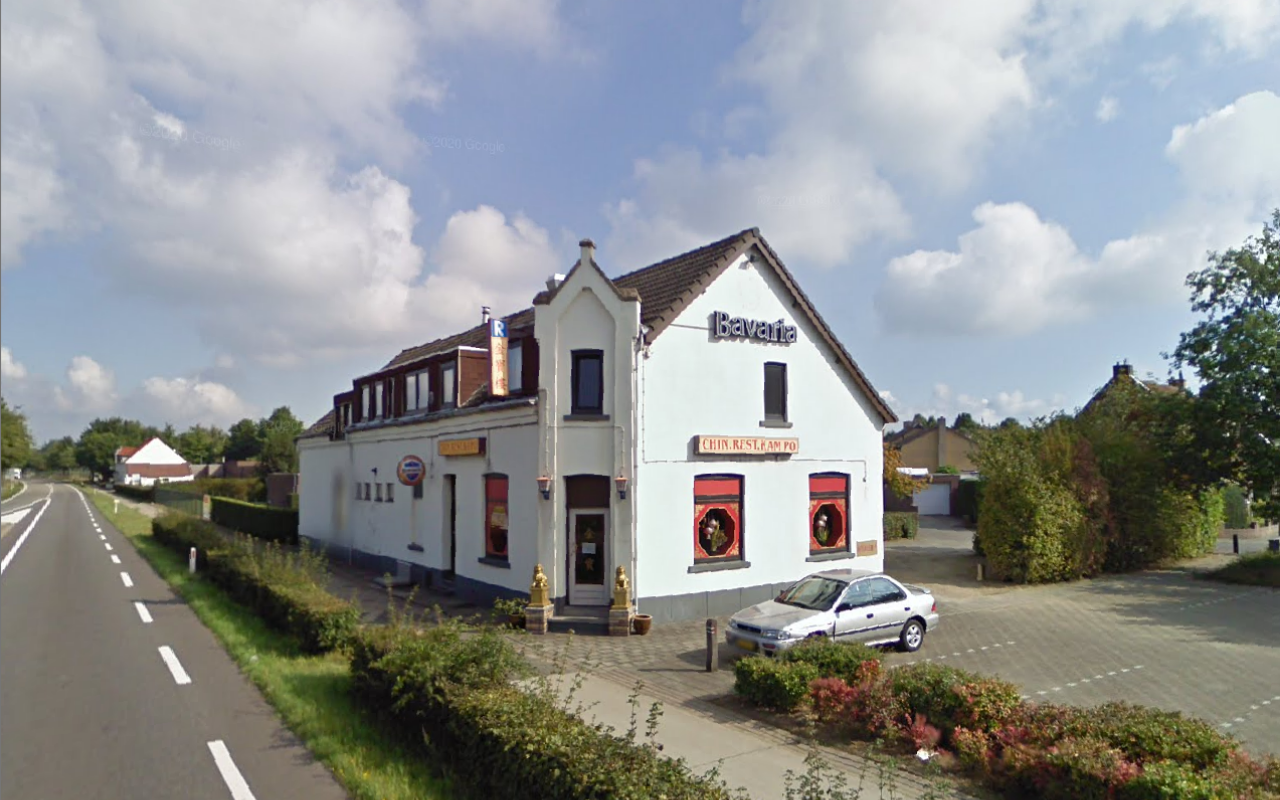
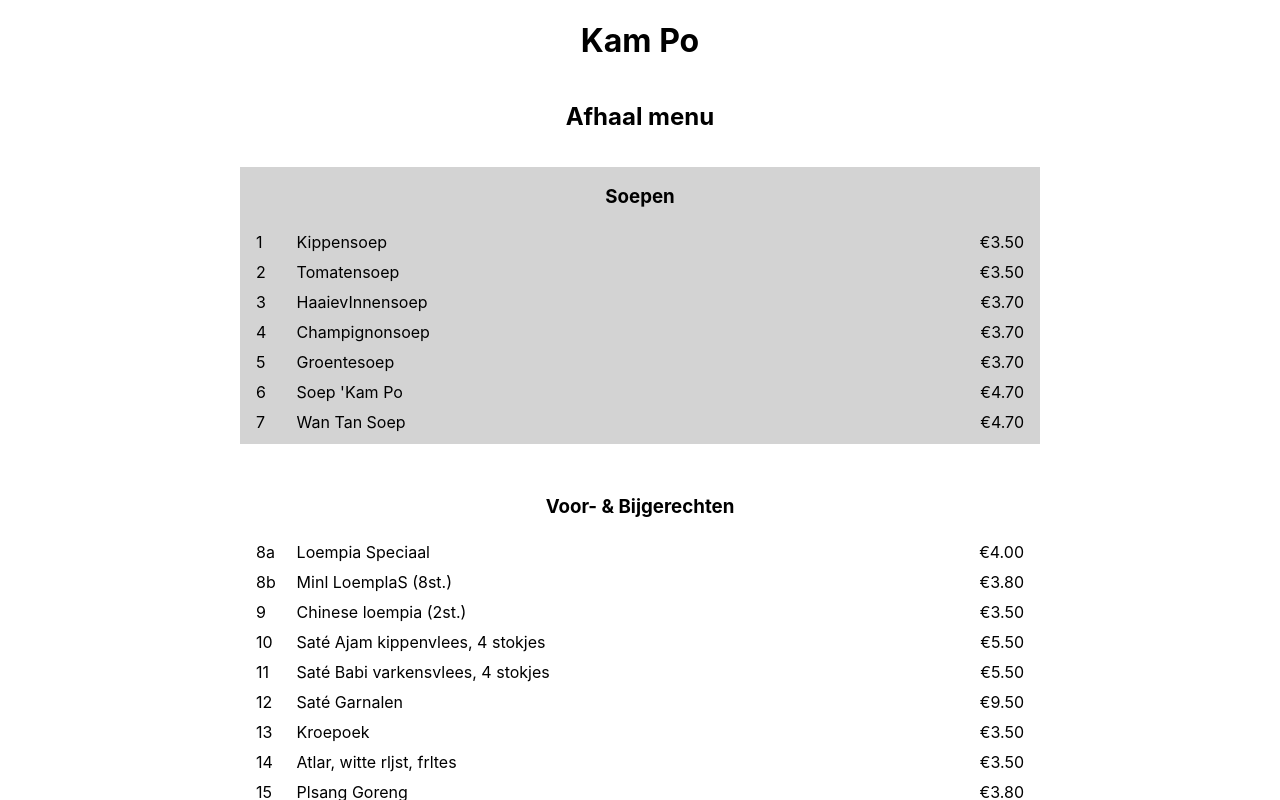
Before and after one commit to J-Segers/restaurant-kam-po, a React (Create React App) app: page /menu in a window 1280 px wide. Shown: the top 800 px of the page. Built offline with nearby package versions, Linux system fonts and the light colour scheme.

Commit message:
react-router-dom toegevoegd voor navigatie

```diff
--- a/package.json
+++ b/package.json
@@ -8,6 +8,7 @@
     "@testing-library/user-event": "^13.5.0",
     "react": "^18.3.1",
     "react-dom": "^18.3.1",
+    "react-router-dom": "^6.26.1",
     "react-scripts": "5.0.1",
     "web-vitals": "^2.1.4"
   },
--- a/src/App.js
+++ b/src/App.js
@@ -2,6 +2,7 @@
 import './App.css';
 import Home from './pages/home/Home';
 import Menu from './pages/menu/Menu';
+import { Route, Routes } from 'react-router-dom';
 
 
 function App() {
@@ -9,8 +10,11 @@
 
   return (
     <div className="App">
-      <Home />
-      <Menu data={data} />
+      <Routes>
+        <Route path="/" element={<Home />} />
+        <Route path="/menu" element={<Menu data={data} />} />
+        <Route path="/contact" element={{}} />
+      </Routes>
     </div>
   );
 }
--- a/src/index.js
+++ b/src/index.js
@@ -3,11 +3,14 @@
 import './index.css';
 import App from './App';
 import reportWebVitals from './reportWebVitals';
+import { BrowserRouter } from 'react-router-dom';
 
 const root = ReactDOM.createRoot(document.getElementById('root'));
 root.render(
   <React.StrictMode>
-    <App />
+    <BrowserRouter>
+      <App />
+    </BrowserRouter>
   </React.StrictMode>
 );
 
--- a/src/pages/home/Home.js
+++ b/src/pages/home/Home.js
@@ -1,6 +1,7 @@
 import React from 'react';
 import hero from '../../assets/restaurant_kampo_rijksweg.png';
 import "./Home.css";
+import { NavLink } from 'react-router-dom';
 
 
 function Home() {
@@ -14,7 +15,7 @@
                 toen wij tijdens de lock down de deuren hebben moeten sluiten van het restaurant hebben wij besloten om voortaan enkel nog te fungeren als afhaalpunt.
             </p>
 
-            <button>afhaal menu bekijken</button>
+            <NavLink to={"/menu"}>afhaal menu bekijken</NavLink>
         </div>
     );
 }
--- a/src/pages/menu/Menu.css
+++ b/src/pages/menu/Menu.css
@@ -9,10 +9,10 @@
 }
 
 .menu-categorie {
-    width: 800px;
+    width: 100%;
     display: flex;
     flex-wrap: wrap;
-    margin: 16px;
+    margin: none;
 }
 
 .menu-categorie:nth-child(odd) {
@@ -51,3 +51,19 @@
     display: flex;
     justify-content: flex-end;
 }
+
+@media screen and (min-width: 768px) {
+    .menu-item {
+        width: 800px;
+        margin: 5px 16px;
+    }
+
+    .menu-item:last-child {
+        margin-bottom: 12px;
+    }
+
+    .menu-categorie {
+        width: 800px;
+        margin: 16px;
+    }
+}
--- a/src/pages/menu/Menu.js
+++ b/src/pages/menu/Menu.js
@@ -3,7 +3,11 @@
 
 function Menu({data}) {
 
-    var menuCatArr = new Array();
+    let menuCatArr = new Array();
+    let euCurrency = new Intl.NumberFormat('en-NL', {
+        style: 'currency',
+        currency: 'EUR'
+    })
 
     Object.keys(data.menu).forEach(key => {
         menuCatArr.push(data.menu[key])
@@ -32,7 +36,7 @@
                                         <div className="menu-item">
                                             <div className="menu-nummer">{item.menuNummer}</div>
                                             <div className="menu-gerecht">{item.gerechtNaam}</div>
-                                            <div className="menu-prijs">{item.prijs}</div>
+                                            <div className="menu-prijs">{euCurrency.format(item.prijs)}</div>
                                         </div>
                                     )
                                 })
```
Also changed, not shown: src/App.css (line endings or trailing spaces), 1 other file (tests, documents, lock files or other folders).
